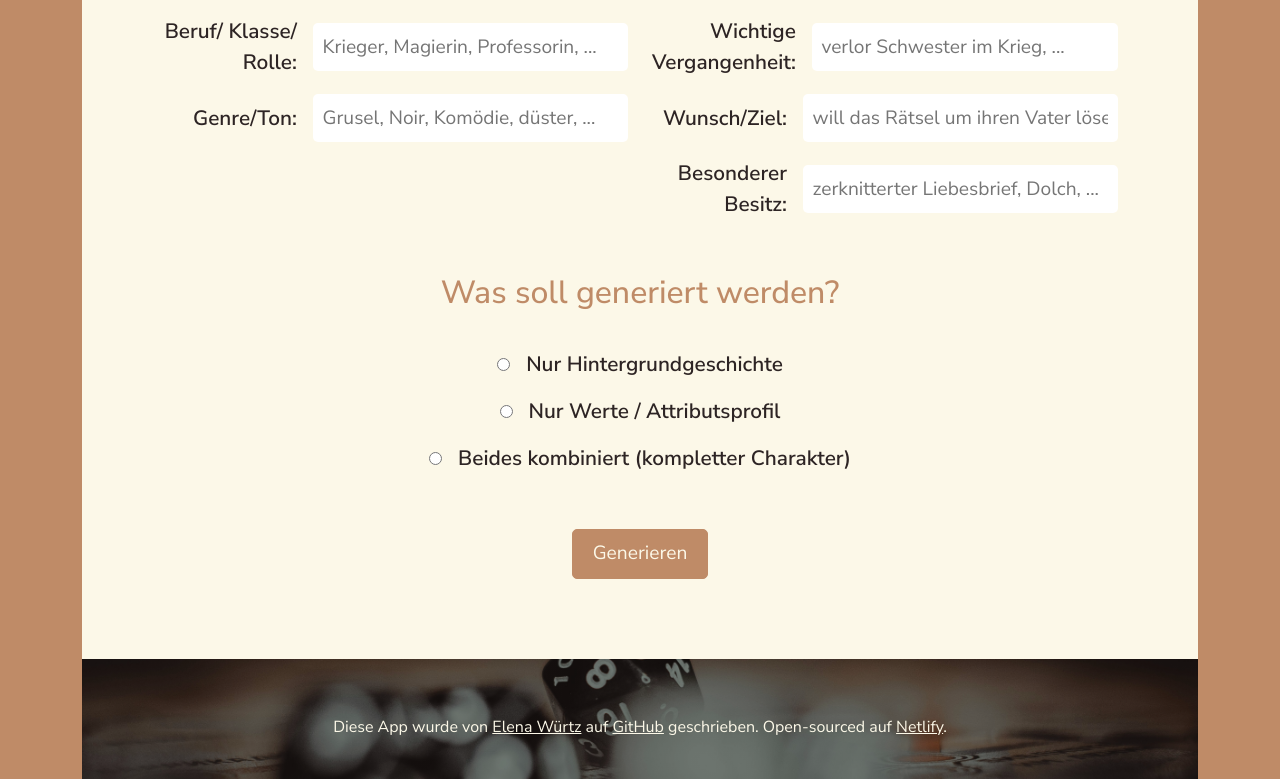
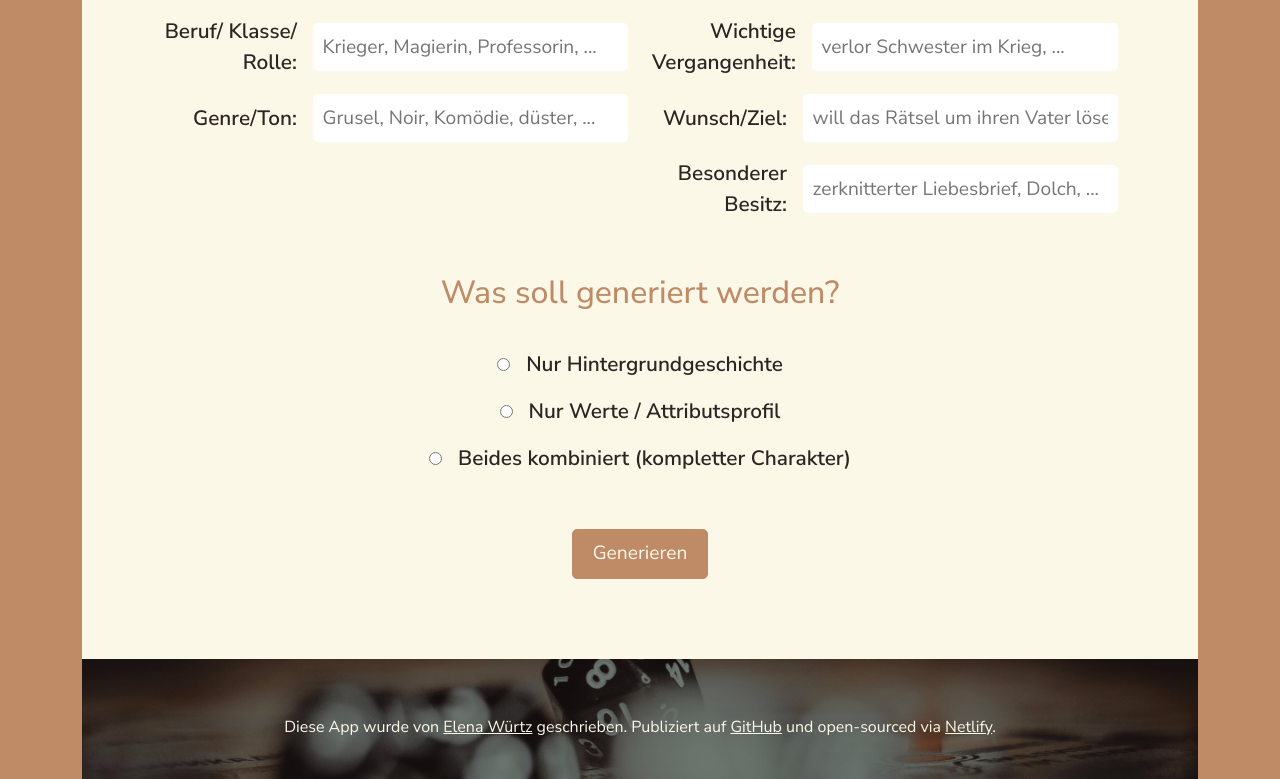
Before and after one commit to Anthophila1909/pen-and-paper-figure-generator, a React (Create React App) app: page / in a window 1280 px wide. Shown: the part 592-1371 px from the top of the page. Built offline with nearby package versions, Linux system fonts and the light colour scheme.

Commit message:
Updated Footer (Netlify anbindung)

```diff
--- a/src/Footer.js
+++ b/src/Footer.js
@@ -13,7 +13,7 @@ export default function Footer() {
         >
           Elena Würtz
         </a>{" "}
-        auf{" "}
+        geschrieben. Publiziert auf{" "}
         <a
           href="https://github.com/Anthophila1909/pen-and-paper-figure-generator"
           target="_blank"
@@ -21,7 +21,15 @@ export default function Footer() {
         >
           GitHub
         </a>
-        {""} geschrieben. Open-sourced auf <a href="/">Netlify</a>.
+        {""} und open-sourced via{" "}
+        <a
+          href="https://game-charakter-generator.netlify.app/"
+          target="_blank"
+          rel="noreferrer"
+        >
+          Netlify
+        </a>
+        .
       </p>
     </div>
   );
```
